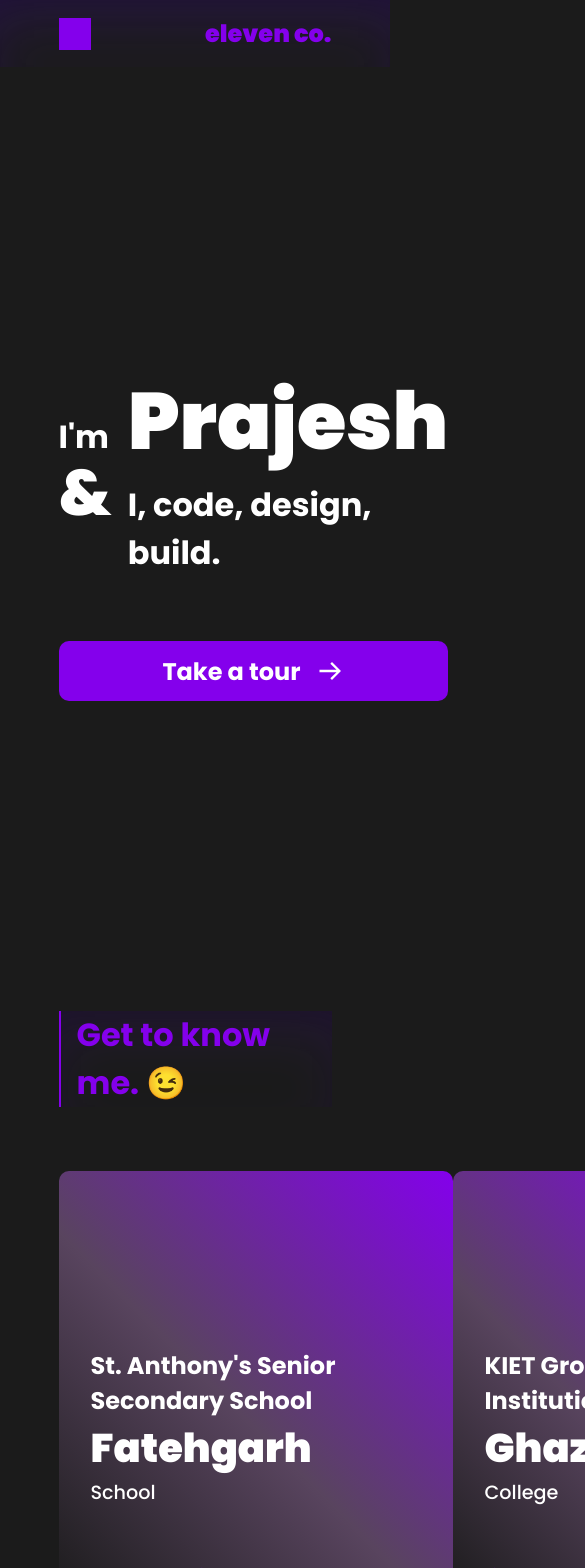
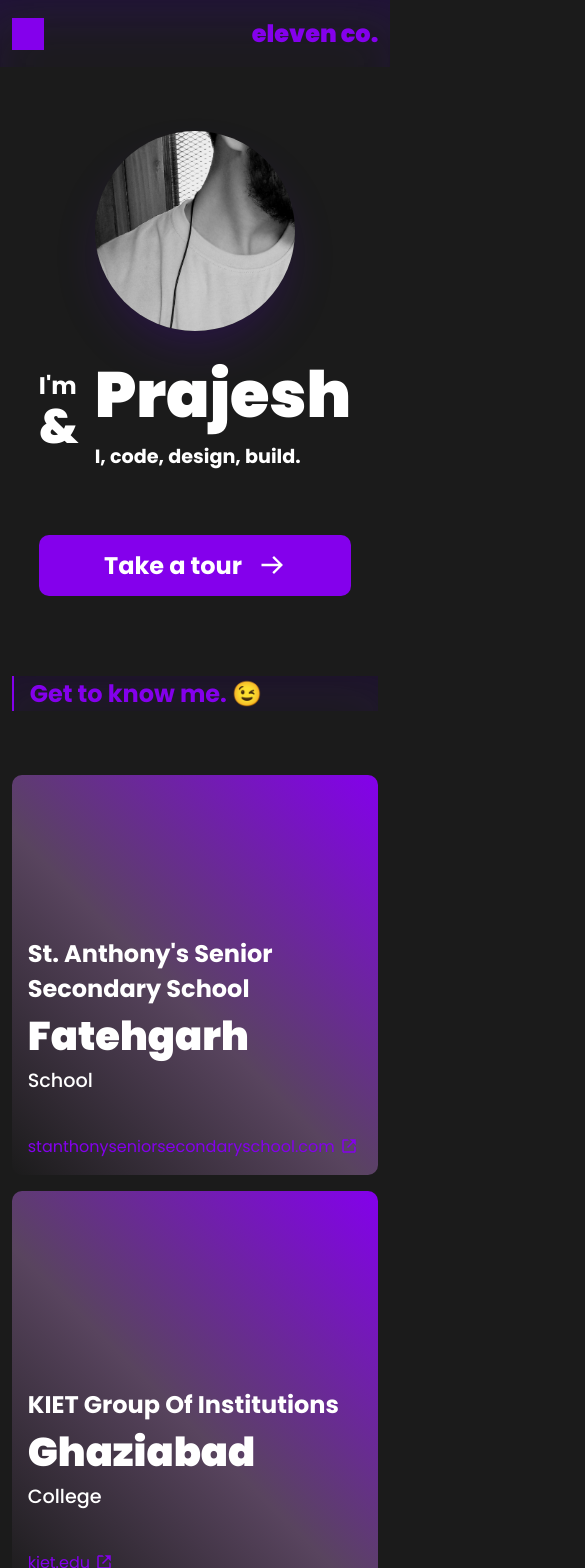
Before and after one commit to prajeshElEvEn/mine, a React (Create React App) app: page / in a window 390 px wide. Shown: the top 1568 px of the page, 585 px wide, since content can reach past the window. Built offline with nearby package versions, Linux system fonts and the light colour scheme.

Commit message:
- added phone responsiveness

```diff
--- a/src/components/Home.js
+++ b/src/components/Home.js
@@ -49,7 +49,8 @@ const Home = () => {
                     </div>
                 </div>
             </div>
-            <div className='about-container'
+            <div
+                className='about-container'
                 ref={ref}
             >
                 <div className='about'>
--- a/src/styles/App.css
+++ b/src/styles/App.css
@@ -193,7 +193,6 @@
   width: 350px;
   height: 400px;
   border-radius: 10px;
-  padding: 1rem 2rem;
   display: -webkit-box;
   display: -ms-flexbox;
   display: flex;
@@ -225,6 +224,7 @@
   -webkit-box-pack: end;
       -ms-flex-pack: end;
           justify-content: end;
+  padding: 0 1rem;
 }
 
 .about-container .about .about-cards-container .about-cards .about-card .about-card-top .about-card-text {
@@ -240,6 +240,10 @@
 .about-container .about .about-cards-container .about-cards .about-card .about-card-top .about-card-sub {
   font-weight: 500;
   font-size: 1.2rem;
+}
+
+.about-container .about .about-cards-container .about-cards .about-card .about-card-bottom {
+  padding: 1rem;
 }
 
 .about-container .about .about-cards-container .about-cards .about-card .about-card-bottom a {
@@ -302,6 +306,7 @@
   -webkit-transition: all 0.1s ease-in-out;
   transition: all 0.1s ease-in-out;
   cursor: context-menu;
+  font-size: 1rem;
 }
 
 .know-container .know .know-tags-container .know-tags .tag:hover {
@@ -447,7 +452,7 @@
   background: linear-gradient(45deg, #1b1b1b 0%, rgba(181, 130, 196, 0.398197) 45%, #8400ec 100%);
   width: 100%;
   border-radius: 10px;
-  padding: 4rem;
+  padding: 4rem 0;
   display: -webkit-box;
   display: -ms-flexbox;
   display: flex;
@@ -513,4 +518,108 @@
   -webkit-transform: scale(1.1);
           transform: scale(1.1);
 }
+
+@media screen and (max-width: 768px) {
+  .navbar-container .navbar {
+    width: 94vw;
+  }
+  .home-container {
+    width: 94vw;
+  }
+  .home-container .home {
+    -webkit-box-orient: vertical;
+    -webkit-box-direction: reverse;
+        -ms-flex-direction: column-reverse;
+            flex-direction: column-reverse;
+    gap: 1rem;
+  }
+  .home-container .home .home-left {
+    -webkit-box-pack: center;
+        -ms-flex-pack: center;
+            justify-content: center;
+  }
+  .home-container .home .home-left .home-title .title-left .title-left-top {
+    font-size: 1.5rem;
+  }
+  .home-container .home .home-left .home-title .title-left .title-left-bottom {
+    font-size: 3rem;
+  }
+  .home-container .home .home-left .home-title .title-right .title-right-top {
+    font-size: 4rem;
+  }
+  .home-container .home .home-left .home-title .title-right .title-right-bottom {
+    font-size: 1.2rem;
+  }
+  .home-container .home .home-right {
+    height: 200px;
+    width: 200px;
+  }
+  .about-container {
+    width: 94vw;
+    height: auto;
+    padding-bottom: 4rem;
+  }
+  .about-container .about .about-nav {
+    font-size: 1.5rem;
+  }
+  .about-container .about .about-cards-container .about-cards {
+    -webkit-box-orient: vertical;
+    -webkit-box-direction: normal;
+        -ms-flex-direction: column;
+            flex-direction: column;
+    gap: 1rem;
+  }
+  .about-container .about .about-cards-container .about-cards .about-card {
+    width: 100%;
+  }
+  .know-container {
+    width: 94vw;
+    height: auto;
+    padding-bottom: 4rem;
+  }
+  .know-container .know .know-nav {
+    font-size: 1.5rem;
+  }
+  .know-container .know .know-tags-container .know-tags {
+    -webkit-box-align: center;
+        -ms-flex-align: center;
+            align-items: center;
+    -webkit-box-pack: center;
+        -ms-flex-pack: center;
+            justify-content: center;
+  }
+  .know-container .know .know-tags-container .know-tags .tag {
+    padding: 0.1rem 0.8rem;
+  }
+  .build-container {
+    width: 94vw;
+    height: auto;
+    padding-bottom: 4rem;
+  }
+  .build-container .build .build-nav {
+    font-size: 1.5rem;
+  }
+  .build-container .build .build-cards-container .build-cards {
+    -webkit-box-orient: vertical;
+    -webkit-box-direction: normal;
+        -ms-flex-direction: column;
+            flex-direction: column;
+    gap: 1rem;
+  }
+  .build-container .build .build-cards-container .build-cards .build-card {
+    width: 100%;
+  }
+  .footer-container {
+    width: 94vw;
+    height: auto;
+    padding-bottom: 4rem;
+  }
+  .footer-container .footer .footer-nav {
+    font-size: 1.5rem;
+  }
+  .footer-container .footer .contact a {
+    font-size: 2rem;
+    padding: 0.2rem 2rem;
+  }
+}
 /*# sourceMappingURL=App.css.map */
--- a/src/styles/App.sass
+++ b/src/styles/App.sass
@@ -106,7 +106,7 @@
                     width: 350px
                     height: 400px
                     border-radius: 10px
-                    padding: 1rem 2rem
+                    // padding: 1rem 2rem
                     display: flex
                     flex-direction: column
                     justify-content: space-between
@@ -118,6 +118,7 @@
                         display: flex
                         flex-direction: column
                         justify-content: end
+                        padding: 0 1rem
                         .about-card-text
                             font-weight: 700
                             font-size: 1.5rem
@@ -128,6 +129,7 @@
                             font-weight: 500
                             font-size: 1.2rem
                     .about-card-bottom
+                        padding: 1rem
                         a
                             text-decoration: none
                             color: #8400ec
@@ -165,6 +167,7 @@
                     border-radius: 50px
                     transition: all 0.1s ease-in-out
                     cursor: context-menu
+                    font-size: 1rem
                     &:hover
                         transform: scale(1.1)
 
@@ -244,7 +247,7 @@
         background: linear-gradient(45deg, rgba(27,27,27,1) 0%, rgba(181,130,196,0.3981967787114846) 45%, rgba(132,0,236,1) 100%)
         width: 100%
         border-radius: 10px
-        padding: 4rem
+        padding: 4rem 0
         display: flex
         flex-direction: column
         align-items: center
@@ -280,3 +283,87 @@
                         transform: scale(1.1)
                     svg
         .copy
+
+
+@media screen and (max-width: 768px)
+    .navbar-container
+        .navbar
+            width: 94vw
+    .home-container
+        width: 94vw
+        .home
+            flex-direction: column-reverse
+            gap: 1rem
+            .home-left
+                justify-content: center
+                .home-title
+                    .title-left
+                        .title-left-top
+                            font-size: 1.5rem
+                        .title-left-bottom
+                            font-size: 3rem
+                    .title-right
+                        .title-right-top
+                            font-size: 4rem
+                        .title-right-bottom
+                            font-size: 1.2rem
+                .home-btn
+
+            .home-right
+                height: 200px
+                width: 200px
+
+    .about-container
+        width: 94vw
+        height: auto
+        padding-bottom: 4rem
+        .about
+            .about-nav
+                font-size: 1.5rem
+            .about-cards-container
+                .about-cards
+                    flex-direction: column
+                    gap: 1rem
+                    .about-card
+                        width: 100%
+                        // padding: 0
+    .know-container
+        width: 94vw
+        height: auto
+        padding-bottom: 4rem
+        .know
+            .know-nav
+                font-size: 1.5rem
+            .know-tags-container
+                .know-tags
+                    align-items: center
+                    justify-content: center
+                    .tag
+                        // width: 300px
+                        padding: 0.1rem 0.8rem
+
+    .build-container
+        width: 94vw
+        height: auto
+        padding-bottom: 4rem
+        .build
+            .build-nav
+                font-size: 1.5rem
+            .build-cards-container
+                .build-cards
+                    flex-direction: column
+                    gap: 1rem
+                    .build-card
+                        width: 100%
+
+    .footer-container
+        width: 94vw
+        height: auto
+        padding-bottom: 4rem
+        .footer
+            .footer-nav
+                font-size: 1.5rem
+            .contact
+                a
+                    font-size: 2rem
+                    padding: 0.2rem 2rem
```
Also changed, not shown: 1 other file (tests, documents, lock files or other folders).
